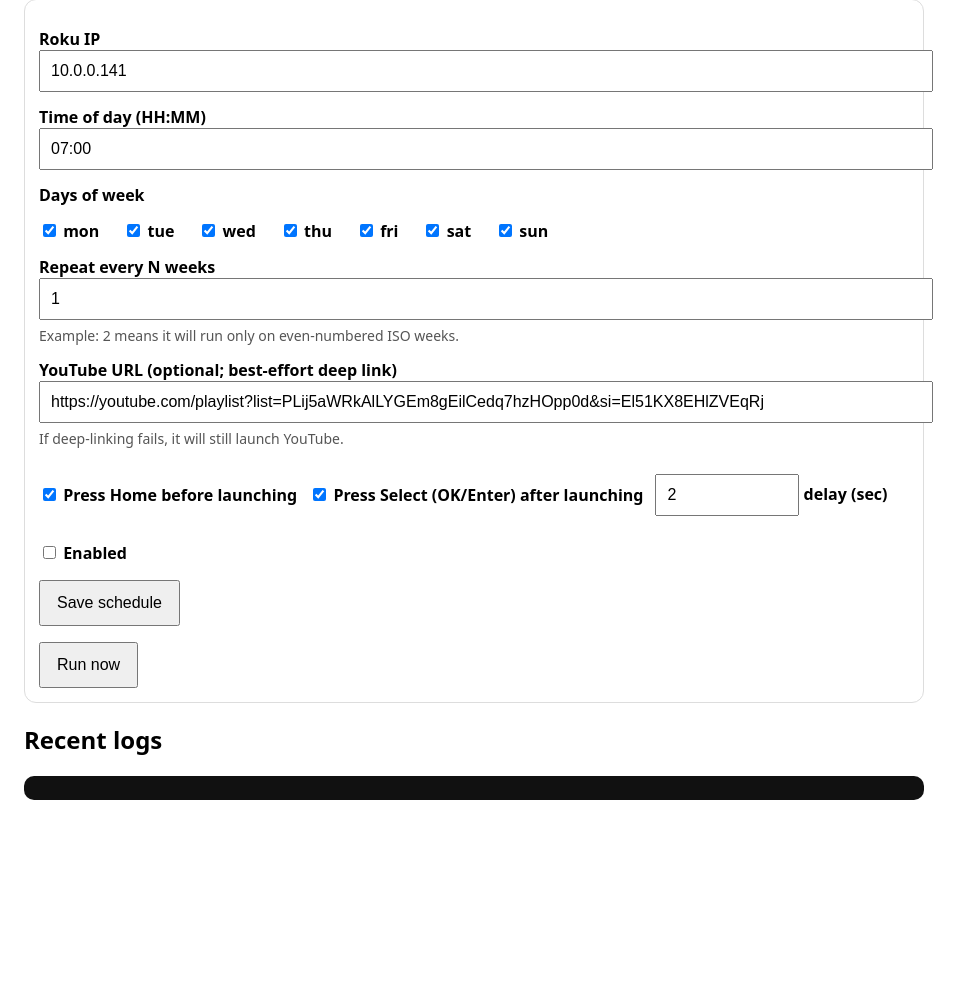
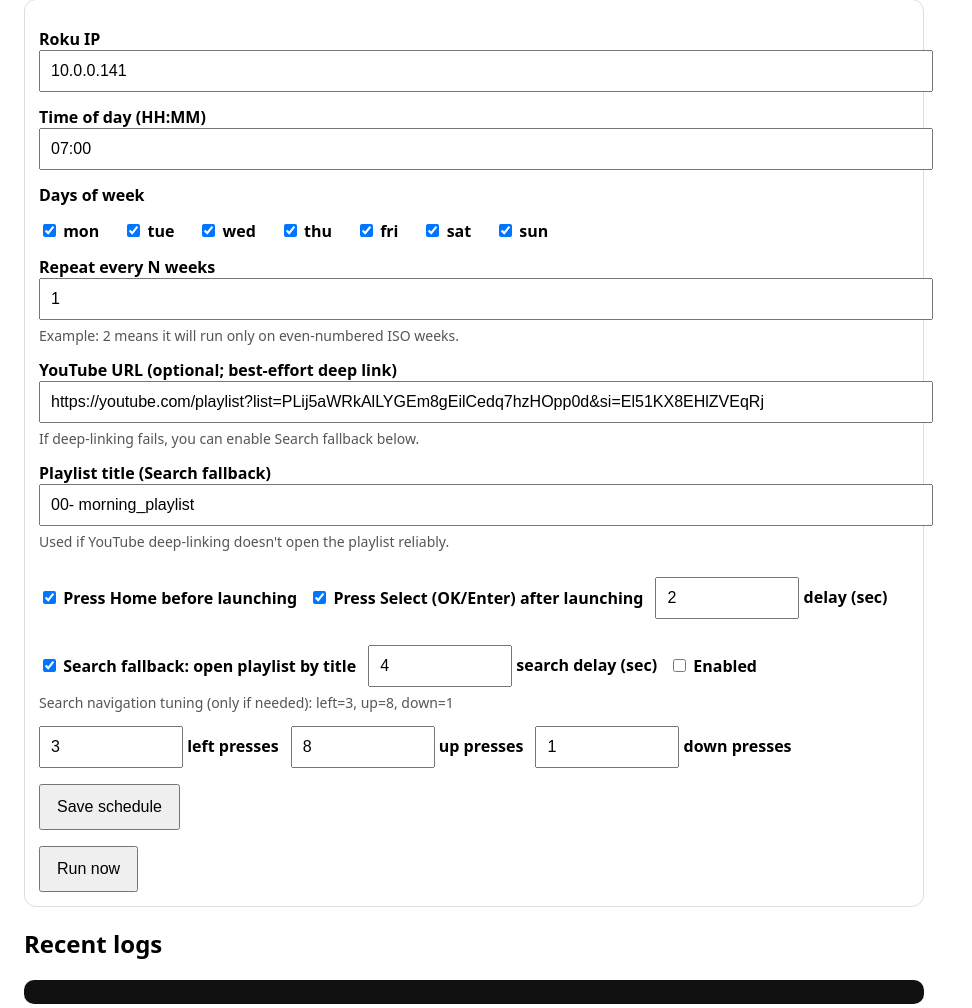
Before and after one commit to sketchmo4/roku_scheduler_ui, a FastAPI app: page / in a window 1280 px wide. Shown: the part 122-1130 px from the top of the page, without its empty margins (0-972 px from the left). Before the commit the page ends 922 px from the top, so only its background shows below. Run offline with FastAPI, Linux system fonts and the light colour scheme; parts of the project's set-up code (start-up, migrations or seed data) failed here and were passed over.

Commit message:
Add Search fallback to open playlist by title via remote macro

```diff
--- a/app/main.py
+++ b/app/main.py
@@ -15,7 +15,7 @@ from fastapi.responses import HTMLResponse, RedirectResponse
 from fastapi.templating import Jinja2Templates
 from starlette.requests import Request
 
-from roku_ecp import query_apps, find_app_id, keypress, launch, youtube_params_from_url
+from roku_ecp import query_apps, find_app_id, keypress, launch, youtube_params_from_url, type_text
 
 APP_DIR = Path(__file__).parent
 TEMPLATES = Jinja2Templates(directory=str(APP_DIR / "templates"))
@@ -36,6 +36,12 @@ DEFAULT_CONFIG: dict[str, Any] = {
     "youtube_url": "https://youtube.com/playlist?list=PLij5aWRkAlLYGEm8gEilCedq7hzHOpp0d&si=El51KX8EHlZVEqRj",
     "press_select_after_launch": True,
     "select_delay_seconds": 2,
+    "playlist_title": "00- morning_playlist",
+    "search_fallback_enabled": True,
+    "search_open_left_presses": 3,
+    "search_nav_up_presses": 8,
+    "search_nav_down_presses": 1,
+    "search_after_launch_delay_seconds": 4,
     "enabled": False,
 }
 
@@ -139,6 +145,35 @@ def run_roku(cfg: dict) -> None:
                 # Roku ECP uses 'Select' for OK/Enter
                 keypress(roku_ip, "Select")
 
+            # Fallback: navigate to Search and type playlist title
+            if cfg.get("search_fallback_enabled"):
+                time.sleep(min(float(cfg.get("search_after_launch_delay_seconds") or 4), 15))
+                title = (cfg.get("playlist_title") or "").strip()
+                if title:
+                    # attempt to open left nav
+                    for _ in range(int(cfg.get("search_open_left_presses") or 3)):
+                        keypress(roku_ip, "Left")
+                        time.sleep(0.15)
+                    # move to top
+                    for _ in range(int(cfg.get("search_nav_up_presses") or 8)):
+                        keypress(roku_ip, "Up")
+                        time.sleep(0.10)
+                    # down to Search
+                    for _ in range(int(cfg.get("search_nav_down_presses") or 1)):
+                        keypress(roku_ip, "Down")
+                        time.sleep(0.10)
+                    keypress(roku_ip, "Select")
+                    time.sleep(0.6)
+                    type_text(roku_ip, title)
+                    time.sleep(0.8)
+                    # choose first result
+                    keypress(roku_ip, "Down")
+                    time.sleep(0.2)
+                    keypress(roku_ip, "Select")
+                    time.sleep(0.8)
+                    # try to start playing
+                    keypress(roku_ip, "Select")
+
         log(f"OK: launched YouTube on {roku_ip}")
     except Exception as e:
         log(f"ERROR: {type(e).__name__}: {e}")
@@ -181,6 +216,12 @@ def save(
     youtube_url: str = Form(default=""),
     press_select_after_launch: str | None = Form(default=None),
     select_delay_seconds: int = Form(2),
+    playlist_title: str = Form(default=""),
+    search_fallback_enabled: str | None = Form(default=None),
+    search_open_left_presses: int = Form(3),
+    search_nav_up_presses: int = Form(8),
+    search_nav_down_presses: int = Form(1),
+    search_after_launch_delay_seconds: int = Form(4),
 ):
     cfg = load_config()
     cfg["roku_ip"] = roku_ip.strip()
@@ -192,6 +233,12 @@ def save(
     cfg["youtube_url"] = youtube_url.strip()
     cfg["press_select_after_launch"] = bool(press_select_after_launch)
     cfg["select_delay_seconds"] = int(select_delay_seconds)
+    cfg["playlist_title"] = playlist_title.strip()
+    cfg["search_fallback_enabled"] = bool(search_fallback_enabled)
+    cfg["search_open_left_presses"] = int(search_open_left_presses)
+    cfg["search_nav_up_presses"] = int(search_nav_up_presses)
+    cfg["search_nav_down_presses"] = int(search_nav_down_presses)
+    cfg["search_after_launch_delay_seconds"] = int(search_after_launch_delay_seconds)
 
     save_config(cfg)
     try:
--- a/app/templates/index.html
+++ b/app/templates/index.html
@@ -40,13 +40,26 @@
 
         <label>YouTube URL (optional; best-effort deep link)</label>
         <input type="text" name="youtube_url" value="{{ cfg.youtube_url }}" placeholder="https://www.youtube.com/playlist?list=..." />
-        <div class="hint">If deep-linking fails, it will still launch YouTube.</div>
+        <div class="hint">If deep-linking fails, you can enable Search fallback below.</div>
+
+        <label>Playlist title (Search fallback)</label>
+        <input type="text" name="playlist_title" value="{{ cfg.playlist_title }}" placeholder="00- morning_playlist" />
+        <div class="hint">Used if YouTube deep-linking doesn't open the playlist reliably.</div>
 
         <div class="row" style="margin-top:12px;">
           <label><input type="checkbox" name="press_home_first" {% if cfg.press_home_first %}checked{% endif %}/> Press Home before launching</label>
           <label><input type="checkbox" name="press_select_after_launch" {% if cfg.press_select_after_launch %}checked{% endif %}/> Press Select (OK/Enter) after launching</label>
           <label><input type="number" min="0" max="10" name="select_delay_seconds" value="{{ cfg.select_delay_seconds }}" style="width: 120px;"/> delay (sec)</label>
+          <label><input type="checkbox" name="search_fallback_enabled" {% if cfg.search_fallback_enabled %}checked{% endif %}/> Search fallback: open playlist by title</label>
+          <label><input type="number" min="0" max="15" name="search_after_launch_delay_seconds" value="{{ cfg.search_after_launch_delay_seconds }}" style="width: 120px;"/> search delay (sec)</label>
           <label><input type="checkbox" name="enabled" {% if cfg.enabled %}checked{% endif %}/> Enabled</label>
+        </div>
+
+        <div class="hint">Search navigation tuning (only if needed): left={{ cfg.search_open_left_presses }}, up={{ cfg.search_nav_up_presses }}, down={{ cfg.search_nav_down_presses }}</div>
+        <div class="row">
+          <label><input type="number" min="0" max="8" name="search_open_left_presses" value="{{ cfg.search_open_left_presses }}" style="width: 120px;"/> left presses</label>
+          <label><input type="number" min="0" max="20" name="search_nav_up_presses" value="{{ cfg.search_nav_up_presses }}" style="width: 120px;"/> up presses</label>
+          <label><input type="number" min="0" max="20" name="search_nav_down_presses" value="{{ cfg.search_nav_down_presses }}" style="width: 120px;"/> down presses</label>
         </div>
 
         <button type="submit">Save schedule</button>
```
Also changed, not shown: app/roku_ecp.py (+7 -0 lines).
